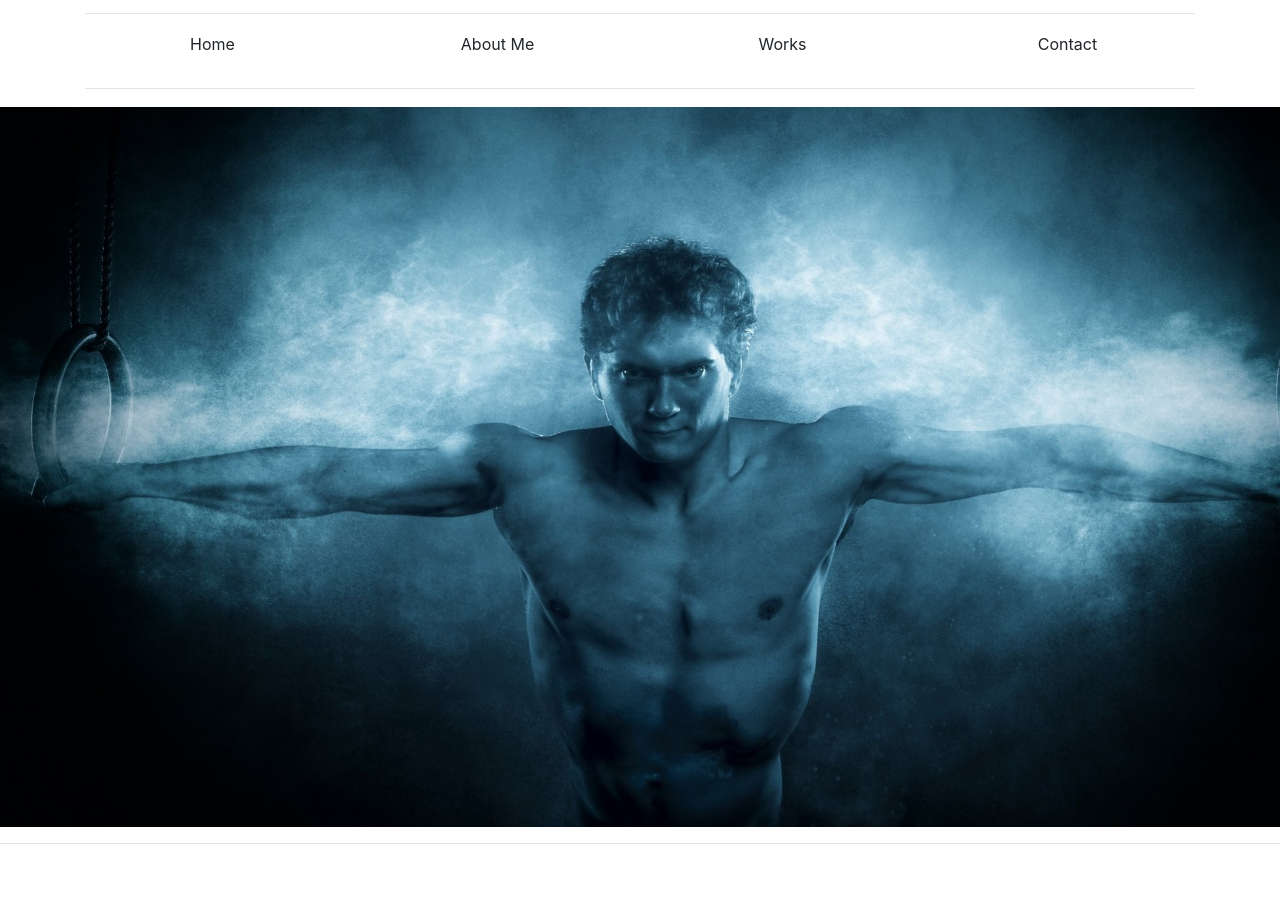
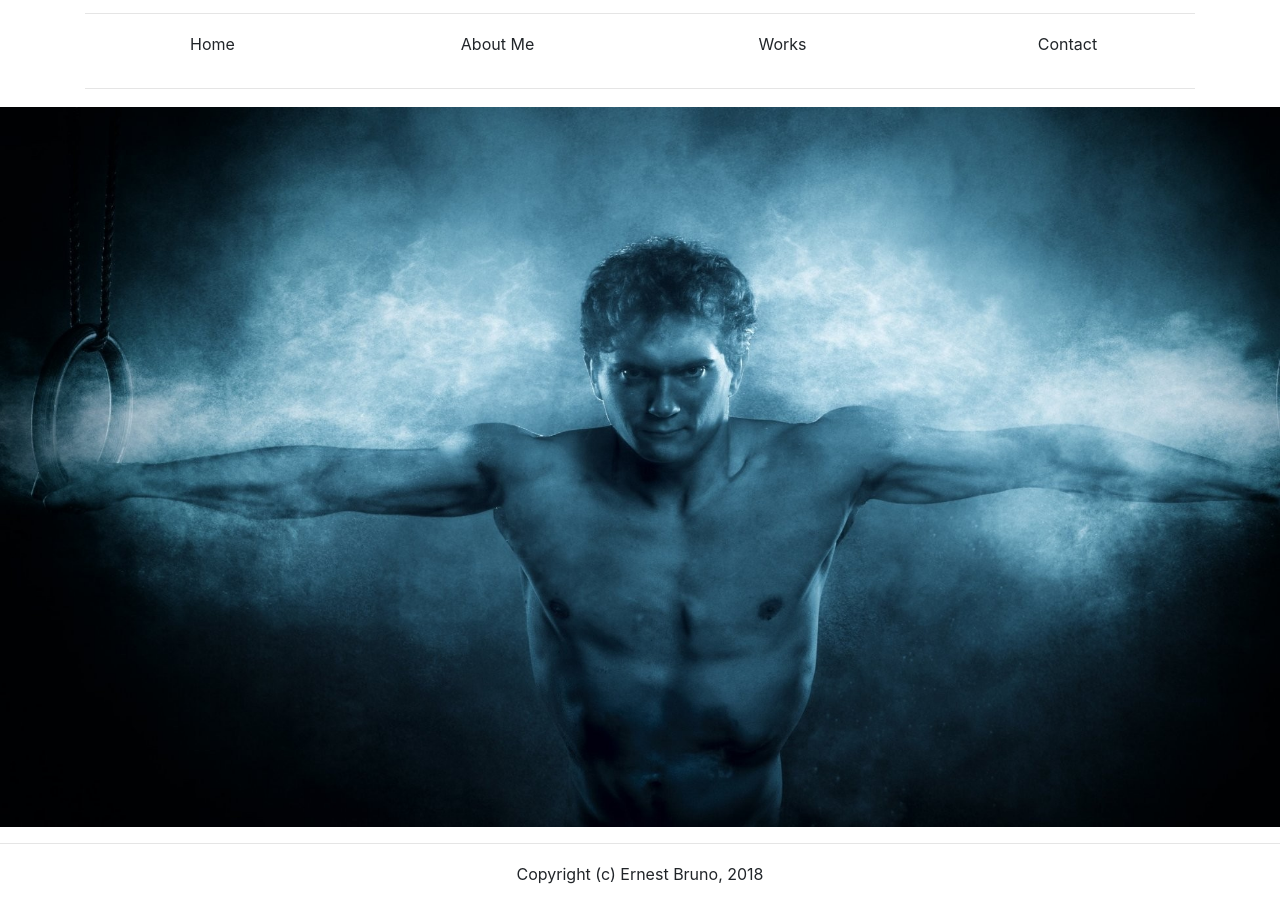
Before and after one commit to ebruno94/portfolio, a plain HTML site: page index.html in a window 1280 px wide. Shown: the part 105-1007 px from the top of the page. Before the commit the page ends 967 px from the top, so only its background shows below. Drawn offline with Linux system fonts and the light colour scheme.

Commit message:
Added copyright at the bottom

```diff
--- a/css/styles.css
+++ b/css/styles.css
@@ -2,7 +2,9 @@
   text-align: center;
 }
 
-
+.container p{
+  text-align: center;
+}
 hr {
   padding-top: 1px;
   padding-bottom: 1px;
--- a/index.html
+++ b/index.html
@@ -66,8 +66,9 @@
       <!-- END PICTURE -->
       <hr>
       <!-- START CONTAINER -->
-
-
-
+      <div class="container">
+        <p> Copyright (c) Ernest Bruno, 2018
+      </div>
+      <!-- END CONTAINER -->
   </body>
 </html>
```
